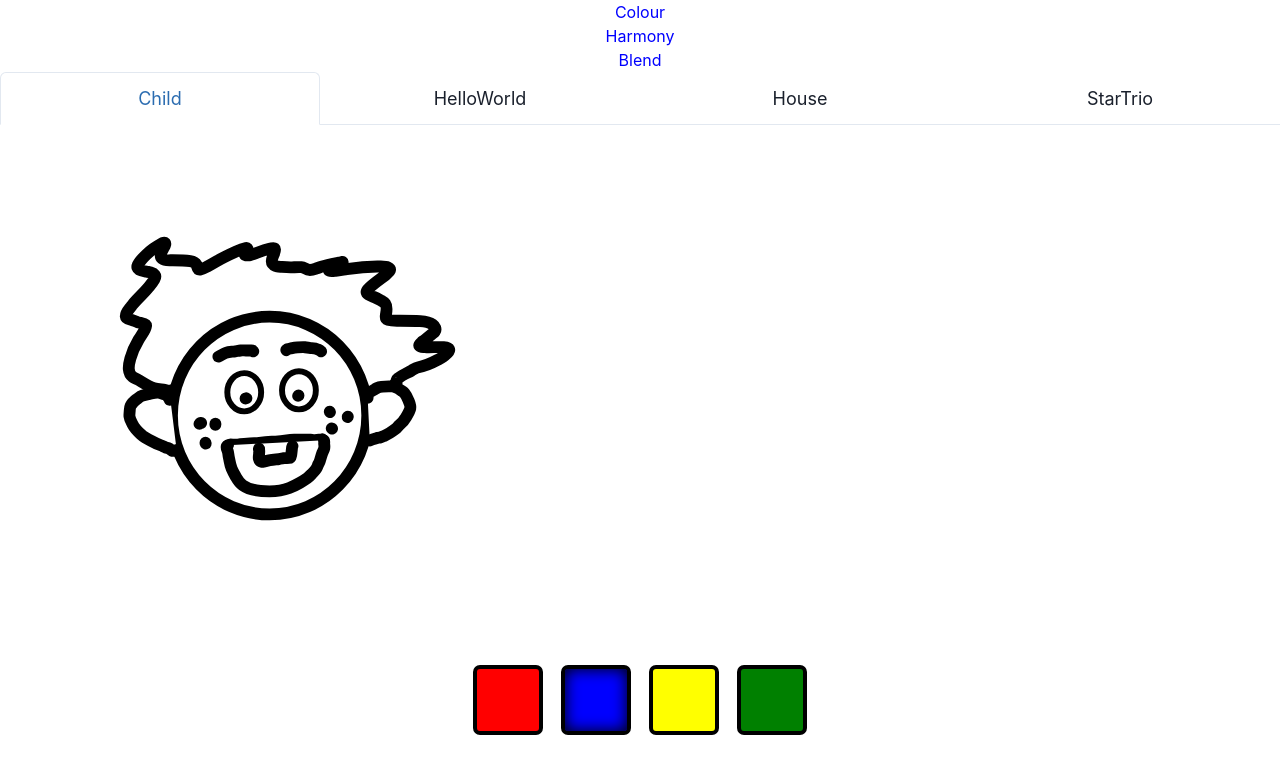
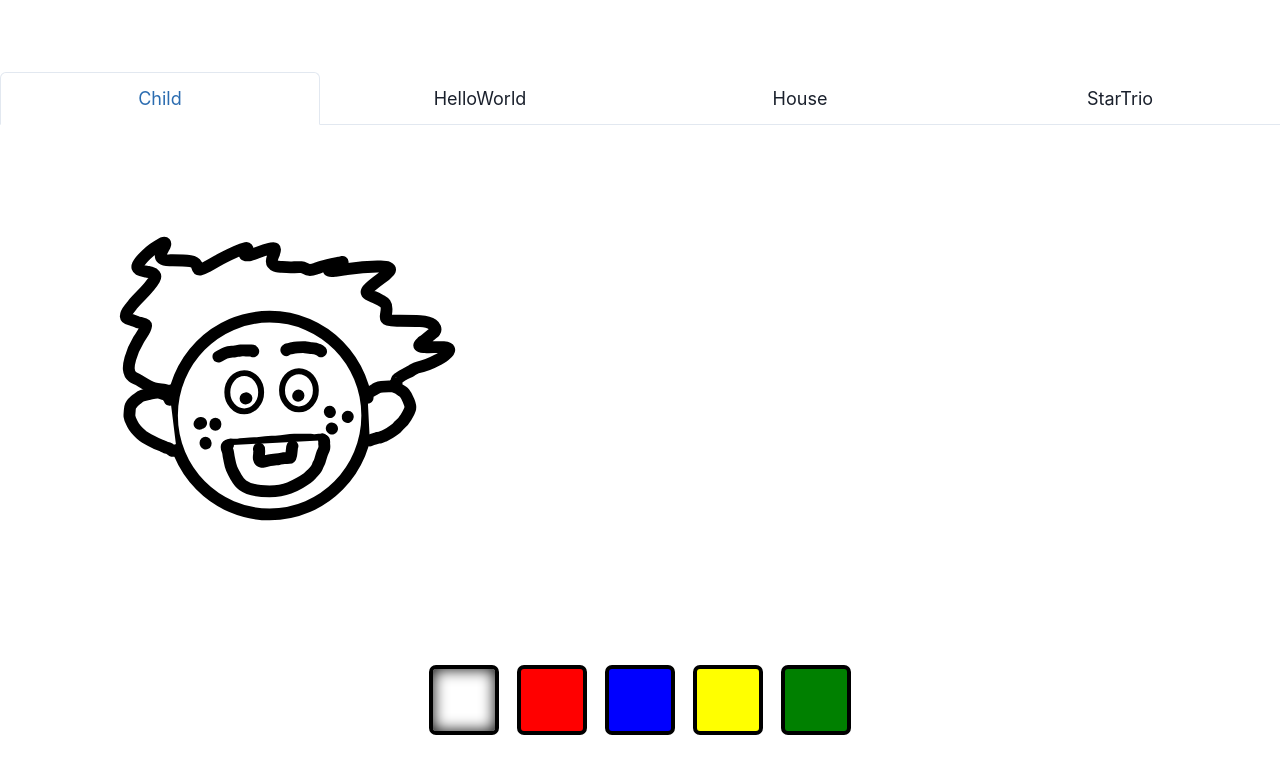
Before and after one commit to jhugray/colouring, a React (Create React App) app in the folder client/: page /drawingBoard in a window 1280 px wide. Shown: the top 774 px of the page. Built offline with nearby package versions, Linux system fonts and the light colour scheme.

Commit message:
drawing board/ 4 coded colors set up

```diff
--- a/client/src/components/Palette/index.js
+++ b/client/src/components/Palette/index.js
@@ -2,8 +2,8 @@
 
 const Palette = ({currentColour, changeColour}) => {
 
-    const colours = ['red', 'blue', 'yellow', 'green']
-
+    const colours = ['white', 'red', 'blue', 'yellow', 'green']
+    // const colours = ['red', 'blue', 'yellow', 'green', 'white', 'orange', 'pink', 'cyan', 'brown', 'gold' , 'grey', 'black', 'navy']
     return(
         <div className="palette">
             {colours.map(colour => {
--- a/client/src/pages/DrawingBoard.js
+++ b/client/src/pages/DrawingBoard.js
@@ -17,7 +17,7 @@
   const [fillColours, setFillColours] = useState(Array(10).fill("white"));
 
   // Current colour, How to set new colour
-  const [currentColour, setCurrentColour] = useState("blue");
+  const [currentColour, setCurrentColour] = useState("white");
 
   // How to change Colour
   const onFillColour = (i) => {
```
